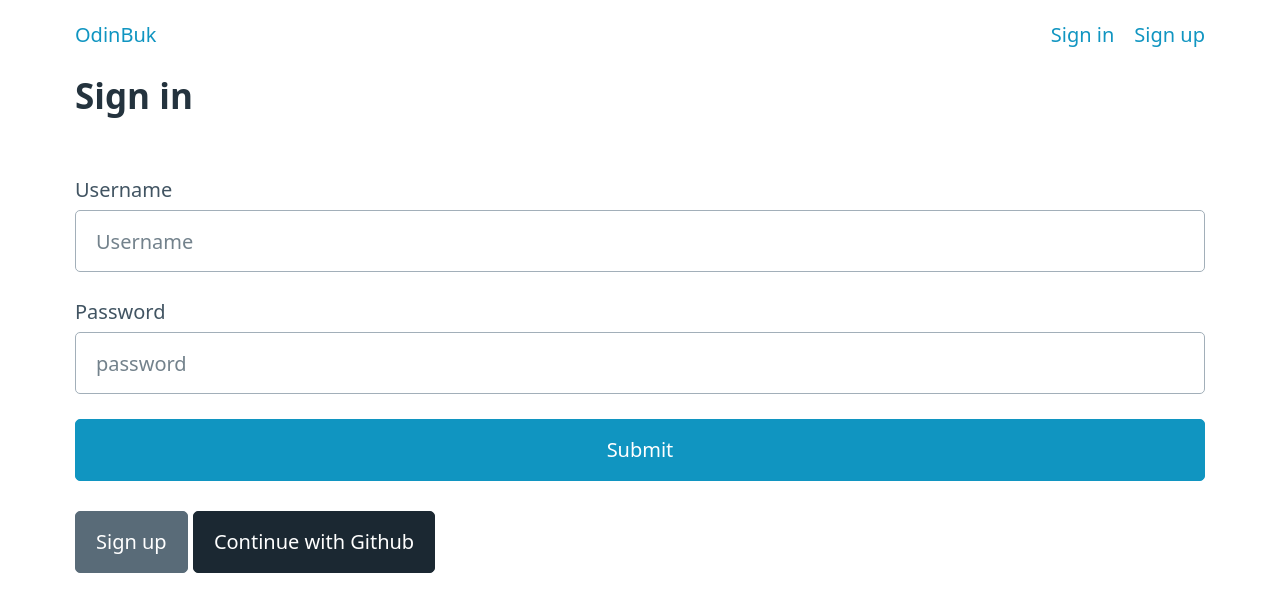
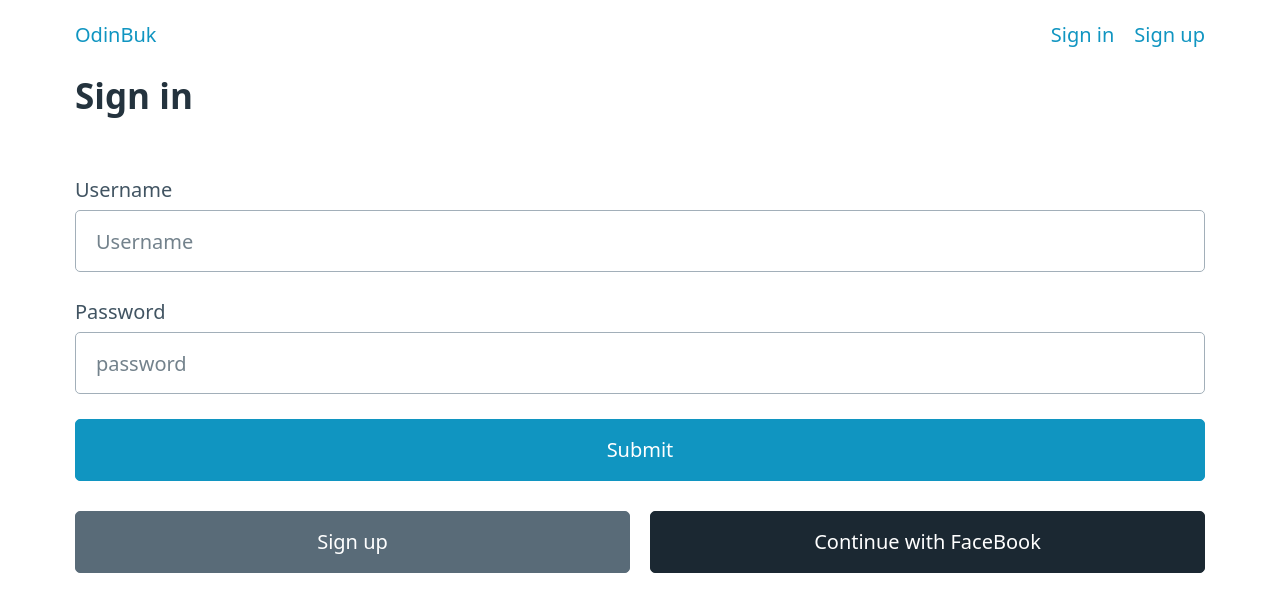
Before and after one commit to justEstif/odinbuk, a SvelteKit app: page /sign-in in a window 1280 px wide. Shown: the top 612 px of the page. Built offline with nearby package versions, Linux system fonts and the light colour scheme; no server answers.

Commit message:
fix: route to facebook oauth

```diff
--- a/src/routes/api/oauth/+server.ts
+++ b/src/routes/api/oauth/+server.ts
@@ -1,9 +1,9 @@
-import { githubAuth } from '$lib/server/lucia';
+import { facebookAuth } from '$lib/server/lucia';
 
 export const GET = async ({ url, cookies }) => {
 	const provider = url.searchParams.get('provider');
-	if (provider === 'github') {
-		const [url, state] = await githubAuth.getAuthorizationUrl();
+	if (provider === 'facebook') {
+		const [url, state] = await facebookAuth.getAuthorizationUrl();
 		cookies.set('oauth_state', state, {
 			path: '/',
 			maxAge: 60 * 60
--- a/src/routes/sign-in/+page.svelte
+++ b/src/routes/sign-in/+page.svelte
@@ -23,5 +23,7 @@
 {#if form?.message}
 	<p class="error">{form.message || ''}</p>
 {/if}
-<a href="/sign-up" class="secondary" role="button">Sign up</a>
-<a href="/api/oauth?provider=github" class="contrast" role="button">Continue with Github</a>
+<div class="grid">
+	<a href="/sign-up" class="secondary" role="button">Sign up</a>
+	<a href="/api/oauth?provider=facebook" class="contrast" role="button">Continue with FaceBook</a>
+</div>
--- a/src/routes/sign-up/+page.svelte
+++ b/src/routes/sign-up/+page.svelte
@@ -26,5 +26,5 @@
 
 <div class="grid">
 	<a href="/sign-in" class="secondary" role="button">Sign in</a>
-	<a href="/api/oauth?provider=github" class="contrast" role="button">Continue with Github</a>
+	<a href="/api/oauth?provider=facebook" class="contrast" role="button">Continue with Github</a>
 </div>
```
